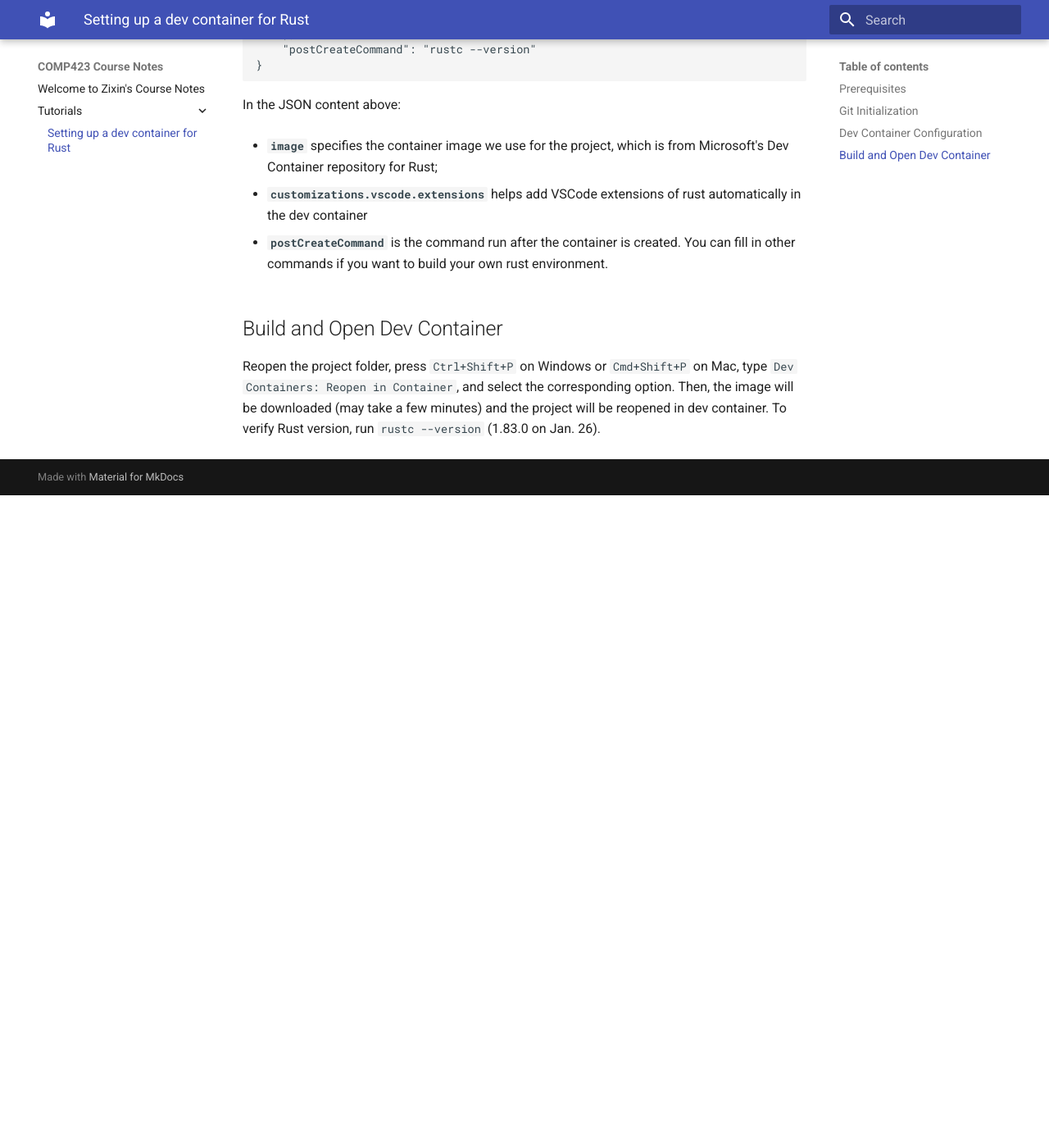
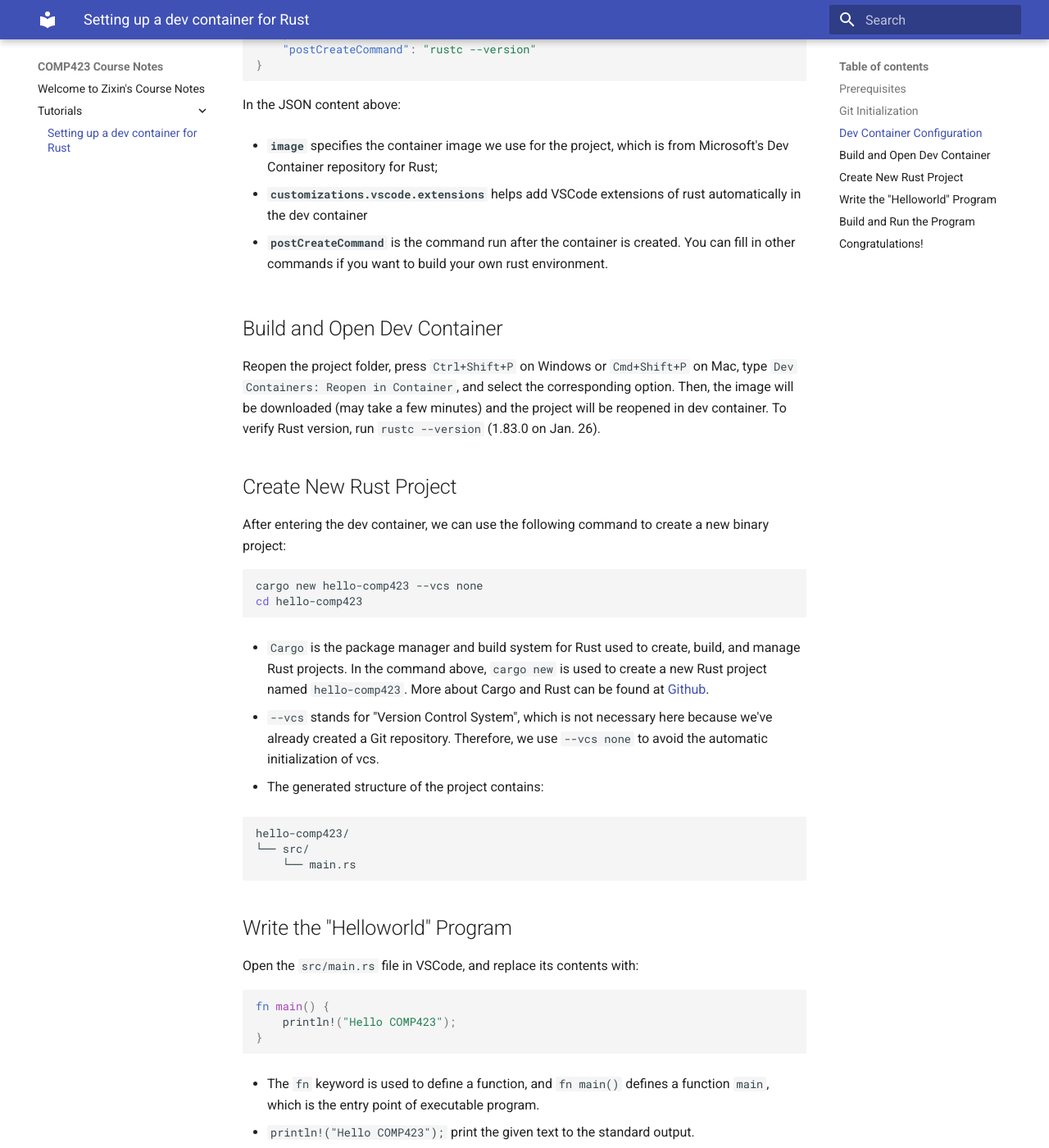
Before and after one commit to starkersawz666/comp423-course-notes, an MkDocs documentation site: the page built from docs/tutorials/rust-setup.md, in a window 1280 px wide and 1400 px high, scrolled down 1324 px. Shown: the whole window at 82% size. Built offline with MkDocs 1.6.1 and Material for MkDocs 9.7.7, drawn with Linux system fonts in a browser that asks for light colours; before the commit the page ends 1928 px from its top, so only the background shows below that; some of the changed text lies outside the part shown.

Commit message:
tutorial complete

````diff
--- a/docs/tutorials/rust-setup.md
+++ b/docs/tutorials/rust-setup.md
@@ -70,3 +70,62 @@
 ## Build and Open Dev Container
 
 Reopen the project folder, press `Ctrl+Shift+P` on Windows or `Cmd+Shift+P` on Mac, type `Dev Containers: Reopen in Container`, and select the corresponding option. Then, the image will be downloaded (may take a few minutes) and the project will be reopened in dev container. To verify Rust version, run `rustc --version` (1.83.0 on Jan. 26).
+
+## Create New Rust Project
+
+After entering the dev container, we can use the following command to create a new binary project:
+
+```bash
+cargo new hello-comp423 --vcs none
+cd hello-comp423
+```
+
+- `Cargo` is the package manager and build system for Rust used to create, build, and manage Rust projects. In the command above, `cargo new` is used to create a new Rust project named `hello-comp423`. More about Cargo and Rust can be found at [Github](https://github.com/rust-lang/book).
+
+- `--vcs` stands for "Version Control System", which is not necessary here because we've already created a Git repository. Therefore, we use `--vcs none` to avoid the automatic initialization of vcs.
+
+- The generated structure of the project contains:
+
+```bash
+hello-comp423/
+└── src/
+    └── main.rs
+```
+
+## Write the "Helloworld" Program
+
+Open the `src/main.rs` file in VSCode, and replace its contents with:
+
+```rust
+fn main() {
+    println!("Hello COMP423");
+}
+```
+
+- The `fn` keyword is used to define a function, and `fn main()` defines a function `main`, which is the entry point of executable program.
+
+- `println!("Hello COMP423");` print the given text to the standard output.
+
+## Build and Run the Program
+
+To build the program, use the `cargo build` command (which is similar to `gcc` command):
+
+```bash
+cargo build
+```
+
+The complied binary is in the `target/debug` directory, and it can be run directly:
+
+```bash
+./target/debug/hello-comp423
+```
+
+Alternatively, `cargo run` can build and immediately run the program in one step:
+
+```bash
+cargo run
+```
+
+## Congratulations!
+
+You have successfully run your first Rust program!
--- a/mkdocs.yml
+++ b/mkdocs.yml
@@ -1,3 +1,10 @@
 site_name: COMP423 Course Notes
 theme:
   name: material
+markdown_extensions:
+  - codehilite:
+      guess_lang: false
+  - pymdownx.highlight
+  - pymdownx.superfences
+  - pymdownx.inlinehilite
+  - pymdownx.details
````
